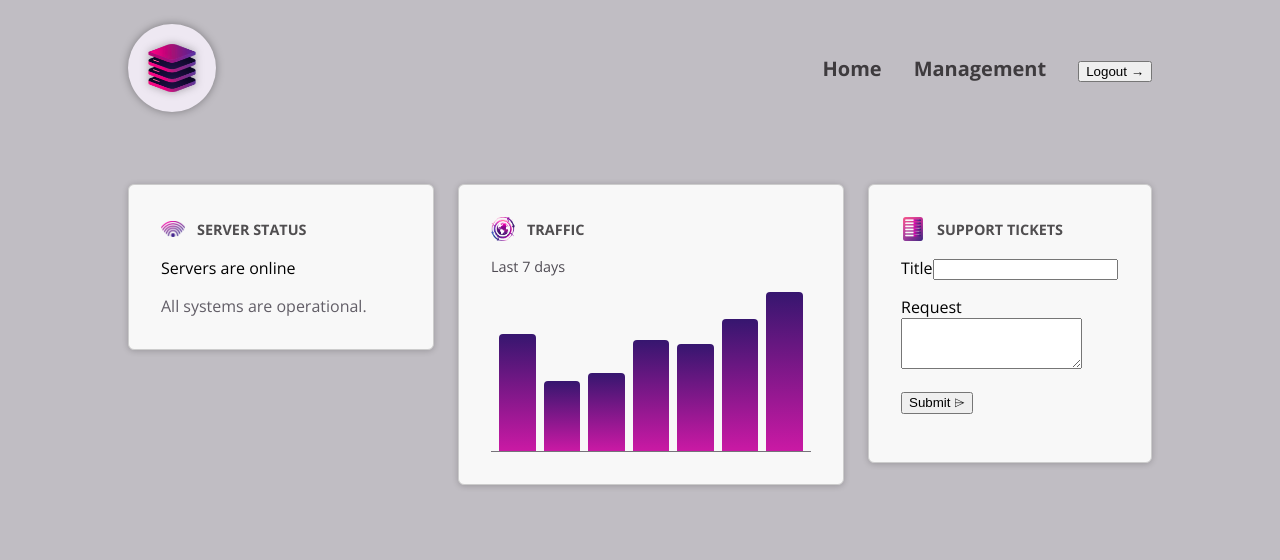
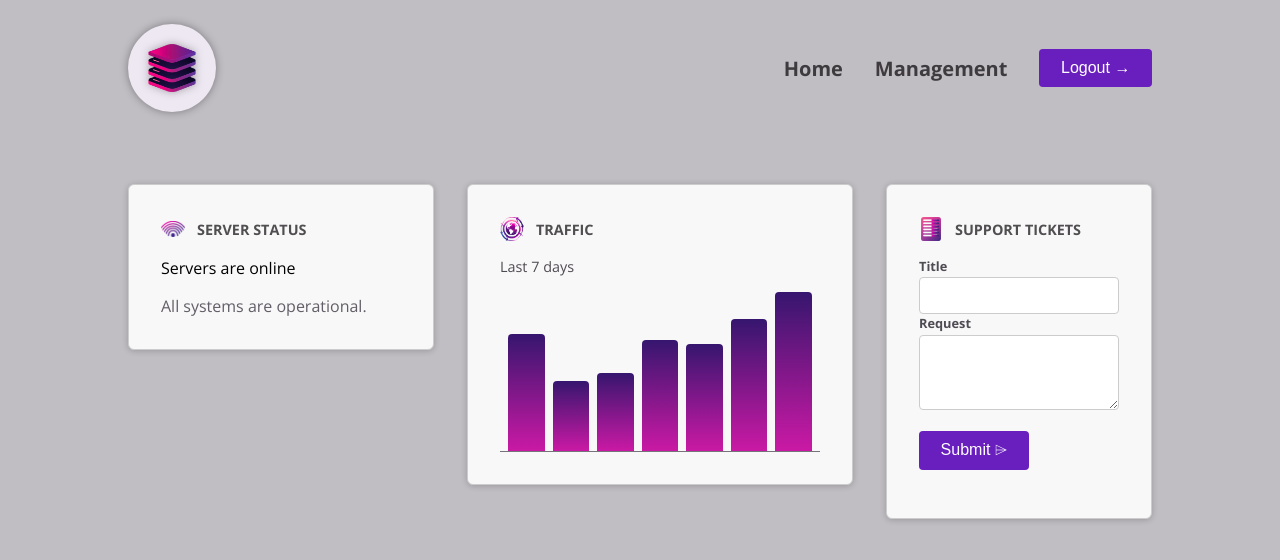
Before and after one commit to Nasr275/Server-Management-App, an Angular app: page / in a window 1280 px wide. Shown: the top 560 px of the page. Built offline with nearby package versions, Linux system fonts and the light colour scheme.

Commit message:
Utilized host elements for proper styling and leaner DOM

```diff
--- a/src/app/dashboard/tickets/new-ticket/new-ticket.component.html
+++ b/src/app/dashboard/tickets/new-ticket/new-ticket.component.html
@@ -7,7 +7,7 @@
     </app-control>
 
     <p>
-        <button>
+        <button appButton>
             Submit
             <span ngProjectAs="icon">⌲</span>
         </button>
--- a/src/app/dashboard/tickets/new-ticket/new-ticket.component.ts
+++ b/src/app/dashboard/tickets/new-ticket/new-ticket.component.ts
@@ -1,10 +1,11 @@
 import { Component } from '@angular/core';
 import { ControlComponent } from "../../../shared/control/control.component";
+import { ButtonComponent } from "../../../shared/button/button.component"
 
 @Component({
   selector: 'app-new-ticket',
   standalone: true,
-  imports: [ControlComponent],
+  imports: [ControlComponent, ButtonComponent],
   templateUrl: './new-ticket.component.html',
   styleUrl: './new-ticket.component.css'
 })
--- a/src/app/shared/button/button.component.css
+++ b/src/app/shared/button/button.component.css
@@ -1,4 +1,4 @@
-button {
+:host {
     display: inline-block;
     padding: 0.65rem 1.35rem;
     border-radius: 0.25rem;
@@ -10,7 +10,7 @@ button {
     border: none;
 }
 
-button:hover {
+:host:hover {
     background-color: #551b98;
 }
 
@@ -20,6 +20,6 @@ button:hover {
     transition: transform 0.2s ease-in-out;
 }
 
-button:hover .icon {
+:host:hover .icon {
     transform: translateX(4px);
 }
--- a/src/app/shared/control/control.component.html
+++ b/src/app/shared/control/control.component.html
@@ -1,4 +1,6 @@
-<p>
-    <label for="">{{label()}}</label>
-    <ng-content select="input, textarea" />
-</p>
+<!-- <p class="control">  we will comment this to make the DOM leaner but we still need the control class for styling and we can't use :host in the style file
+    becuase we user ViewEncapsulation.None meaning that these styles are now global and don't target the app-control
+    instead we will put the control class on the app-control selector itself as an input attribute-->
+<label for="">{{label()}}</label>
+<ng-content select="input, textarea" />
+<!-- </p> -->
--- a/src/app/shared/control/control.component.ts
+++ b/src/app/shared/control/control.component.ts
@@ -1,11 +1,15 @@
-import { Component, input } from '@angular/core';
+import { Component, input, ViewEncapsulation } from '@angular/core';
 
 @Component({
   selector: 'app-control',
   standalone: true,
   imports: [],
   templateUrl: './control.component.html',
-  styleUrl: './control.component.css'
+  styleUrl: './control.component.css',
+  encapsulation: ViewEncapsulation.None, //disables style scoping this means that the control styles.css are now global
+  host: {
+    class: "control"  //instead of adding the control class to every app-control selector we can add it here where it will always be used automatically
+  }
 })
 export class ControlComponent {
   label = input.required<string>()
```
